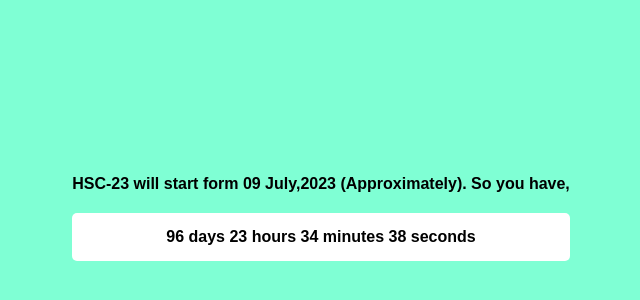
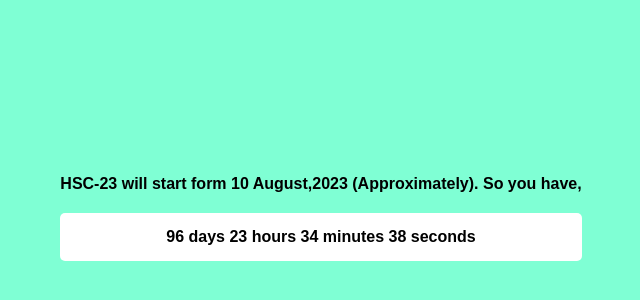
Before and after one commit to Jawad-Jamil/Left-time-for-HSC-23-candidates, a plain HTML site: page index.html in a window 1280 px wide. Shown: the part 182-482 px from the top of the page, without its empty margins (319-959 px from the left). Drawn offline with Linux system fonts and the light colour scheme.

Commit message:
Update index.html

```diff
--- a/index.html
+++ b/index.html
@@ -9,7 +9,7 @@
 </head>
 <body>
     <div class="container">
-        <h2>HSC-23 will start form 09 July,2023 (Approximately). So you have,</h2>
+        <h2>HSC-23 will start form 10 August,2023 (Approximately). So you have,</h2>
         <p id="time">Loading...</p>
     </div>
     <script src="script.js"></script>
```
